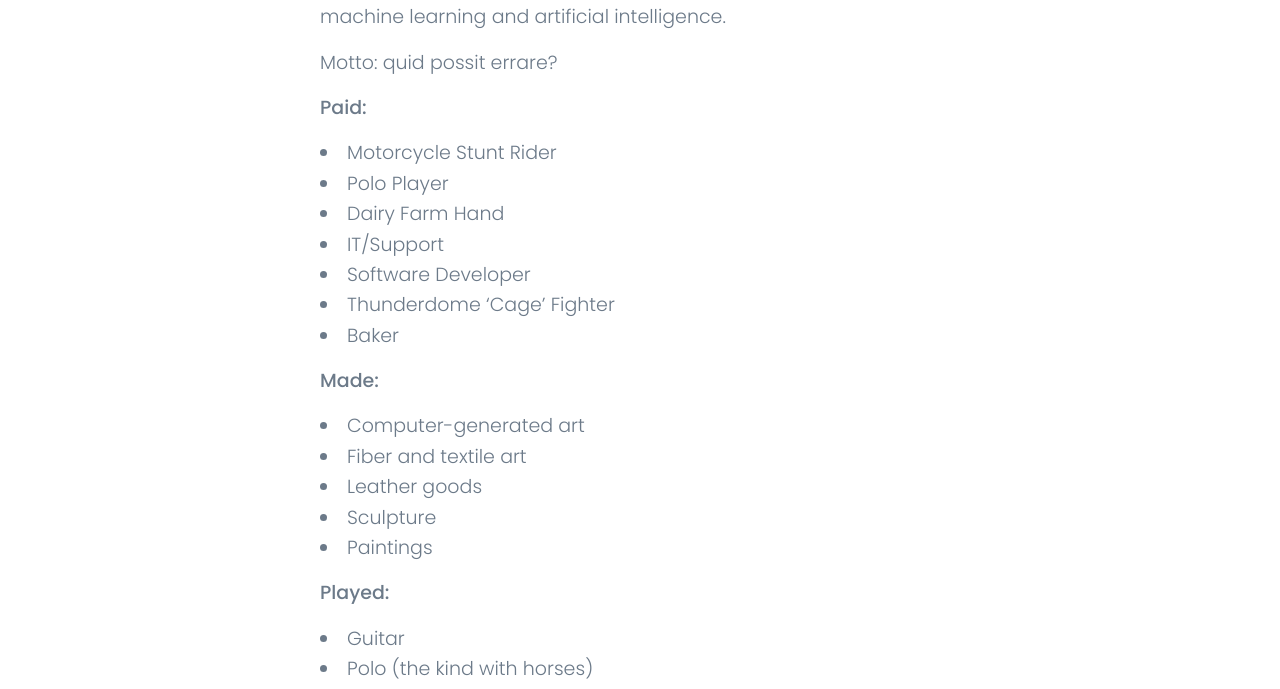
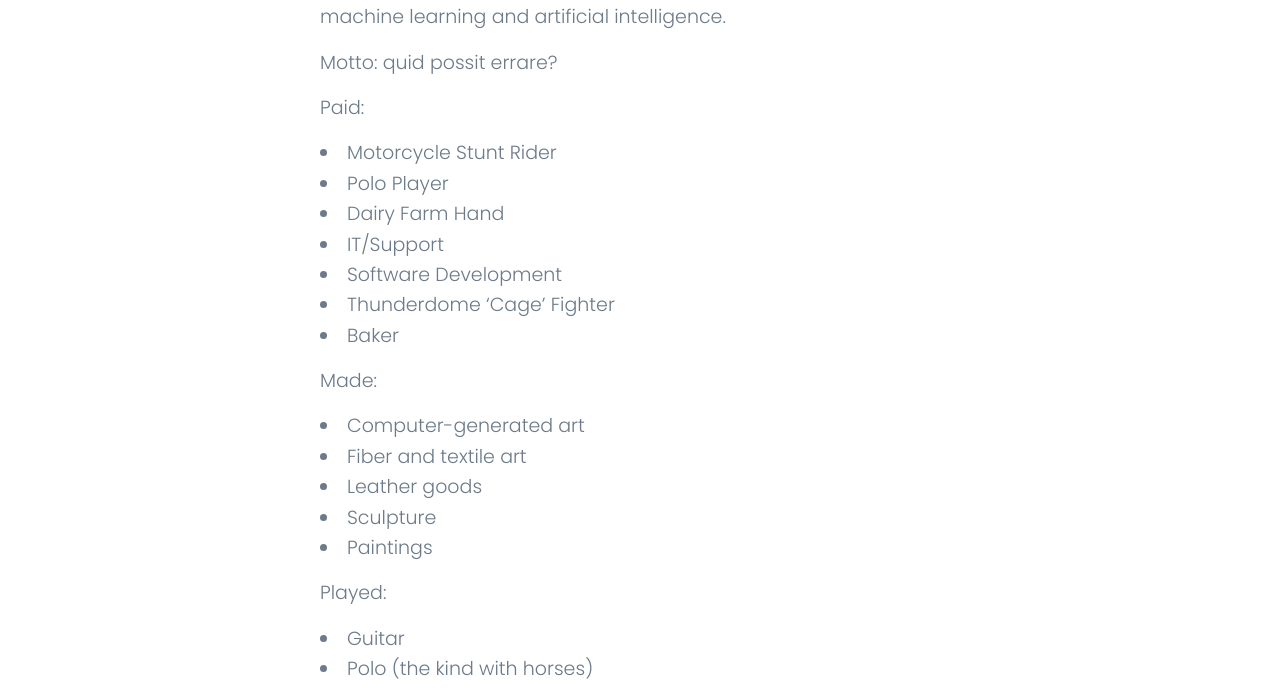
Before and after one commit to alexpfox/alexandrafox.github.io, a Jekyll site: the page built from _pages/about.md, in a window 1280 px wide. Shown: the part 328-1017 px from the top of the page. Built offline with Jekyll 4.4.1, drawn with Linux system fonts in a browser that asks for light colours; nearby versions of some CDN libraries.

Commit message:
Revert "modify about me"
This reverts commit 6dfb8e5f424a23a189d1d5c4e218fe982731cabb.

```diff
--- /dev/null
+++ b/CNAME
@@ -0,0 +1 @@
+alexandrafox.me
--- a/_pages/about.md
+++ b/_pages/about.md
@@ -8,18 +8,18 @@ Passionate about: collaborating on creative solutions to difficult problems. Int
 
 Motto: quid possit errare?
 
-**Paid:**
+Paid:
 
 * Motorcycle Stunt Rider
 * Polo Player
 * Dairy Farm Hand
 * IT/Support
-* Software Developer
+* Software Development
 * Thunderdome 'Cage' Fighter
 * Baker
 
 
-**Made:**
+Made:
 
 * Computer-generated art
 * Fiber and textile art
```
Also changed, not shown: other parts of _pages/about.md (+1 -1 lines), _pages/contact.md (+4 -2 lines), assets/images/2019/3/aroma.png (deleted), assets/images/2019/3/balance.png (deleted), assets/images/2019/3/coffee-tasting-table.jpg (deleted), assets/images/2019/3/coffee_cupping_consistency.png (deleted), assets/images/2019/3/total_points.png (deleted), assets/images/2019/3/xgboost_trained.png (deleted).
